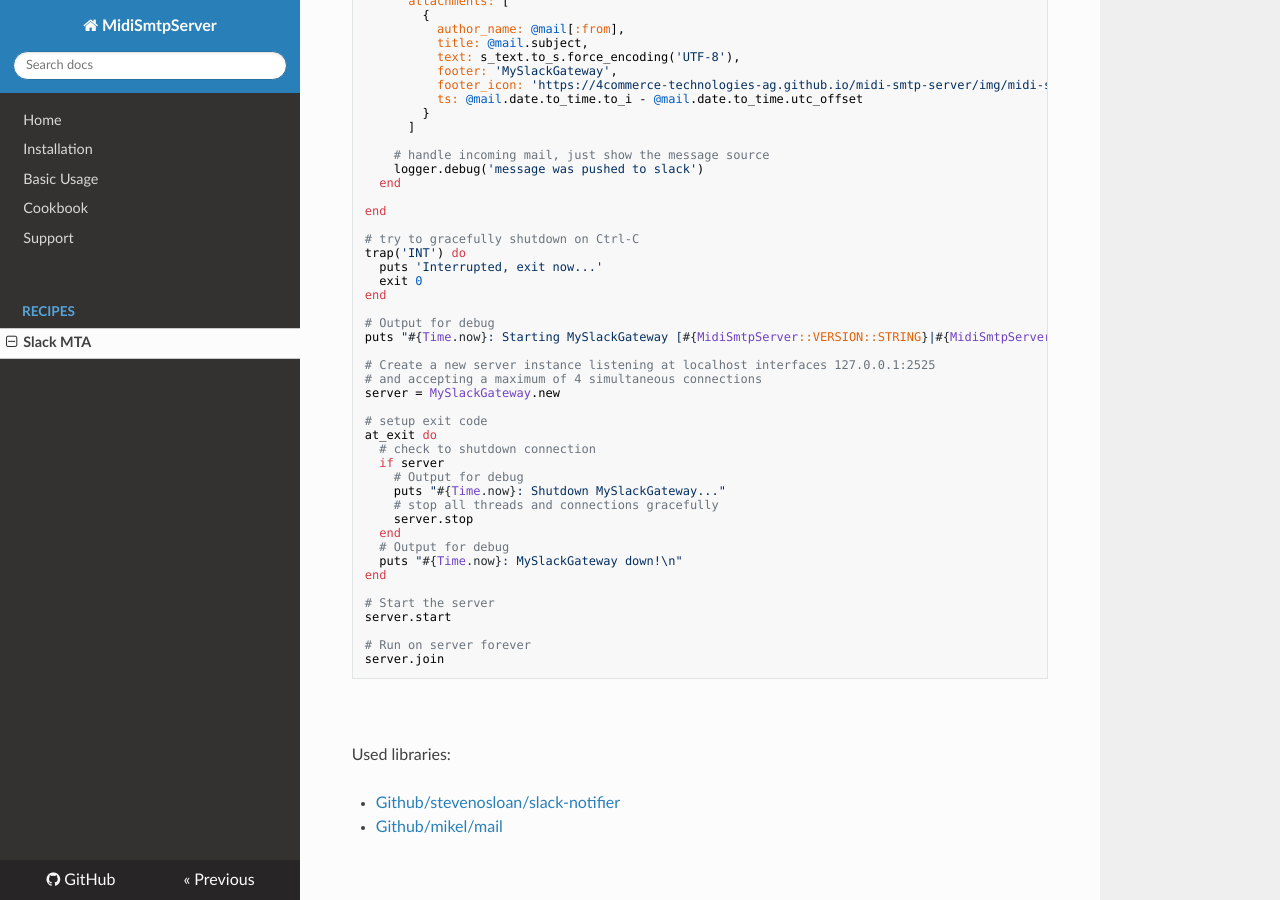
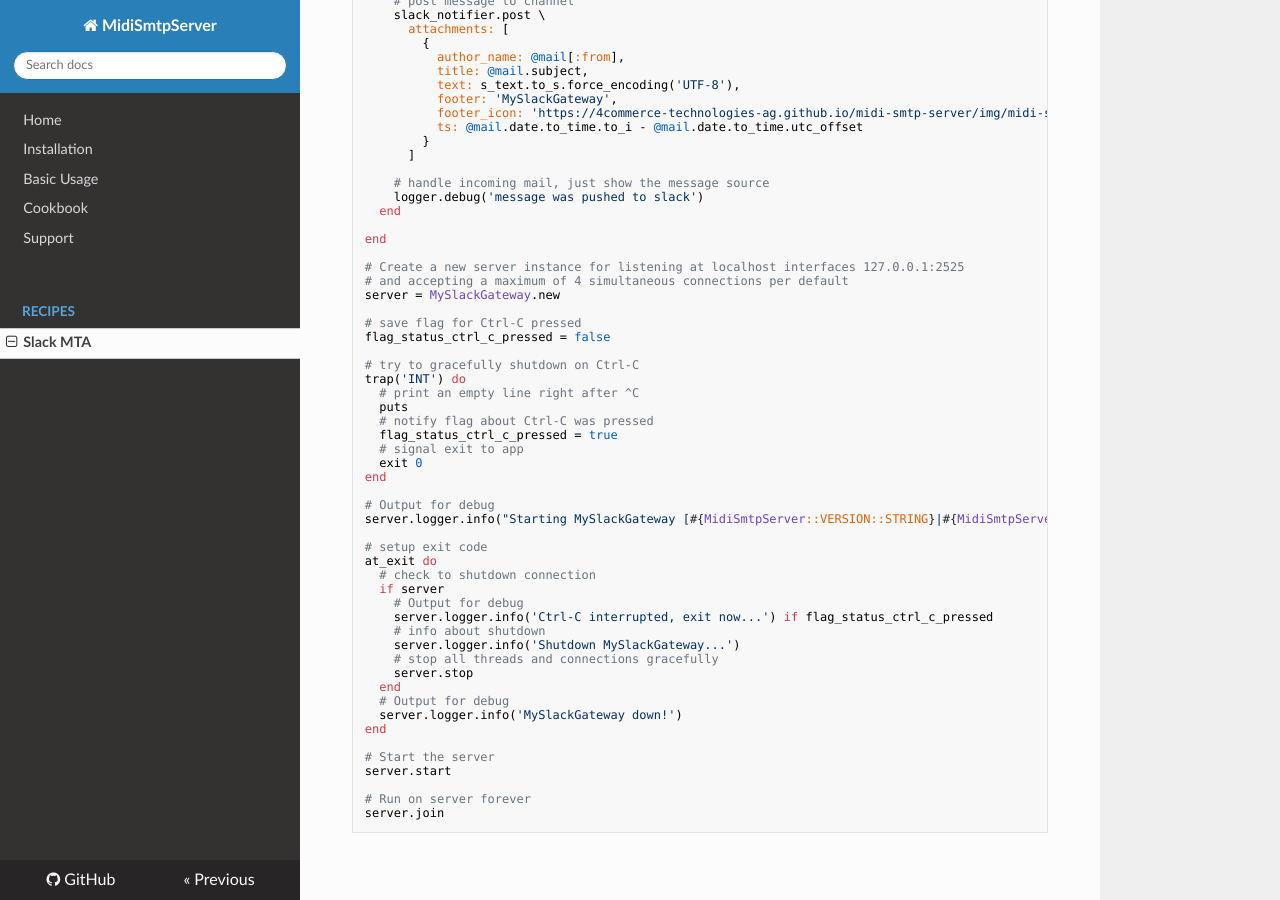
Before and after one commit to 4commerce-technologies-AG/midi-smtp-server, an MkDocs documentation site: the page built from mkdocs/cookbook_recipe_slack_mta.md, in a window 1280 px wide and 900 px high, scrolled down 5254 px. Built offline with MkDocs 1.6.1, drawn with Linux system fonts in a browser that asks for light colours; nearby versions of some CDN libraries; old or Windows-style settings are respelled for this version of MkDocs; some of the changed text lies outside the part shown.

Commit message:
mod: change logging from simple puts to updated smtpd.logger methods

````diff
--- a/mkdocs/cookbook_recipe_slack_mta.md
+++ b/mkdocs/cookbook_recipe_slack_mta.md
@@ -45,13 +45,15 @@ Your slack webhook is ready to receive messages.
 Use the following source code template as your SMTP Slack Gateway. Follow **Usage** for how to use.
 
 ```rb
+# frozen_string_literal: true
+
 require 'midi-smtp-server'
 require 'slack-notifier'
 require 'mail'
 require 'oga'
 
 # get the slack endpoint from ENV var
-SLACK_WEBHOOK = ENV['SLACK_WEBHOOK'].freeze
+SLACK_WEBHOOK = ENV['SLACK_WEBHOOK']
 
 # check for valid settings
 raise 'Missing SLACK_WEBHOOK env setting for startup.' if SLACK_WEBHOOK.to_s == ''
@@ -105,30 +107,39 @@ class MySlackGateway < MidiSmtpServer::Smtpd
 
 end
 
+# Create a new server instance for listening at localhost interfaces 127.0.0.1:2525
+# and accepting a maximum of 4 simultaneous connections per default
+server = MySlackGateway.new
+
+# save flag for Ctrl-C pressed
+flag_status_ctrl_c_pressed = false
+
 # try to gracefully shutdown on Ctrl-C
 trap('INT') do
-  puts 'Interrupted, exit now...'
+  # print an empty line right after ^C
+  puts
+  # notify flag about Ctrl-C was pressed
+  flag_status_ctrl_c_pressed = true
+  # signal exit to app
   exit 0
 end
 
 # Output for debug
-puts "#{Time.now}: Starting MySlackGateway [#{MidiSmtpServer::VERSION::STRING}|#{MidiSmtpServer::VERSION::DATE}] ..."
-
-# Create a new server instance listening at localhost interfaces 127.0.0.1:2525
-# and accepting a maximum of 4 simultaneous connections
-server = MySlackGateway.new
+server.logger.info("Starting MySlackGateway [#{MidiSmtpServer::VERSION::STRING}|#{MidiSmtpServer::VERSION::DATE}] ...")
 
 # setup exit code
 at_exit do
   # check to shutdown connection
   if server
     # Output for debug
-    puts "#{Time.now}: Shutdown MySlackGateway..."
+    server.logger.info('Ctrl-C interrupted, exit now...') if flag_status_ctrl_c_pressed
+    # info about shutdown
+    server.logger.info('Shutdown MySlackGateway...')
     # stop all threads and connections gracefully
     server.stop
   end
   # Output for debug
-  puts "#{Time.now}: MySlackGateway down!\n"
+  server.logger.info('MySlackGateway down!')
 end
 
 # Start the server
````
